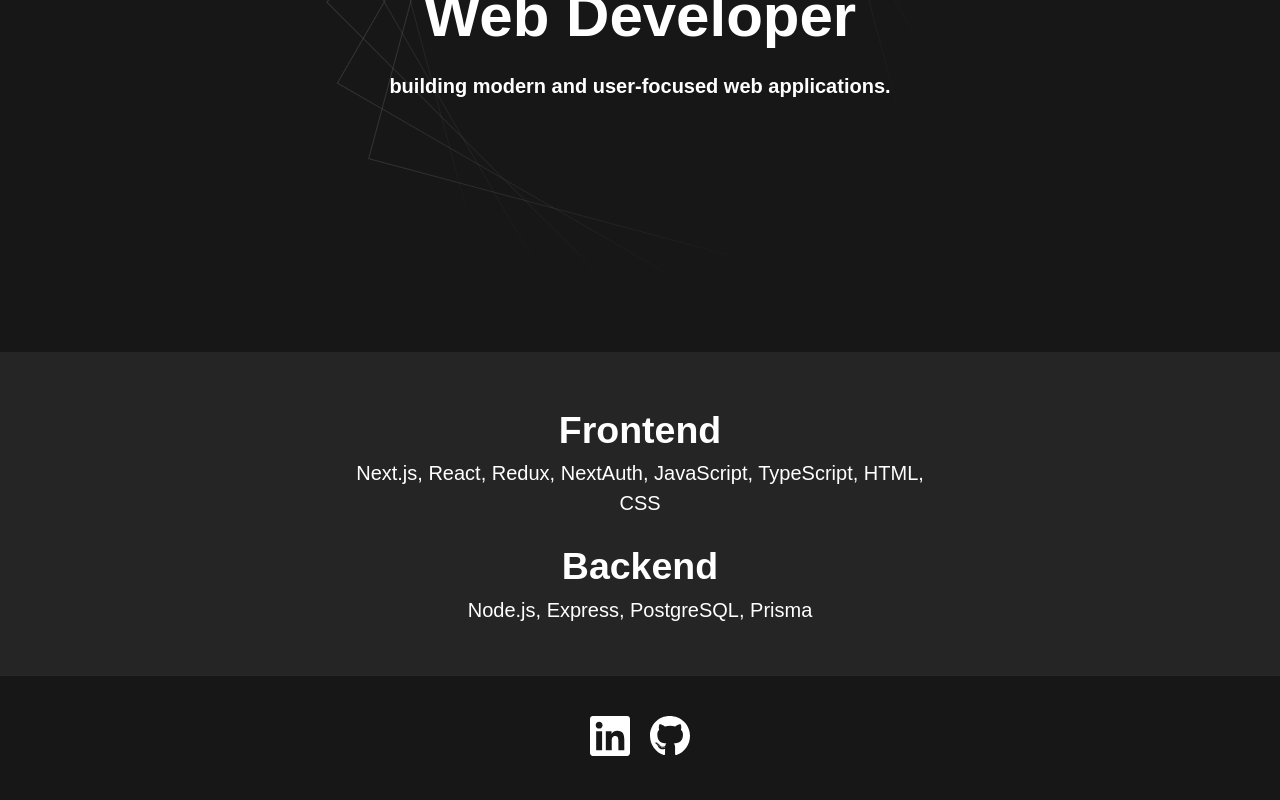
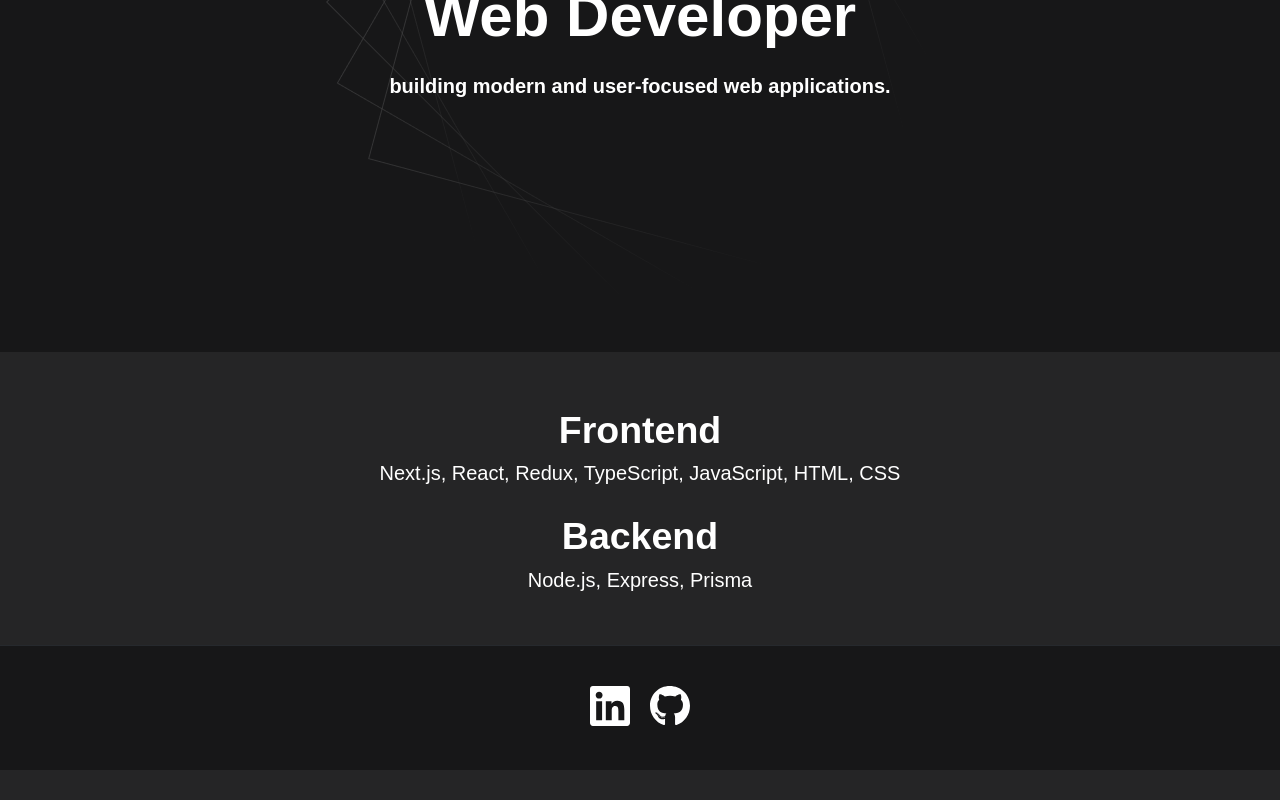
Before and after one commit to Vlad-Ostap/Vlad-Ostap.github.io, a React (Vite) app: page / in a window 1280 px wide. Shown: the part 428-1228 px from the top of the page. After the commit the page ends 1198 px from the top, so only its background shows below. Built offline with nearby package versions, Linux system fonts and the light colour scheme.

Commit message:
Editing skills

```diff
--- a/src/components/Home/Home.tsx
+++ b/src/components/Home/Home.tsx
@@ -17,11 +17,11 @@ const Home = () => {
                     <div className='skills__content'>
                         <div className='skills__frontend'>
                             <h1>Frontend</h1>
-                            <p>Next.js, React, Redux, NextAuth, JavaScript, TypeScript, HTML, CSS</p>
+                            <p>Next.js, React, Redux, TypeScript, JavaScript, HTML, CSS</p>
                         </div>
                         <div className='skills__backend'>
                             <h1>Backend</h1>
-                            <p>Node.js, Express, PostgreSQL, Prisma</p>
+                            <p>Node.js, Express, Prisma</p>
                         </div>
                     </div>
 
```
